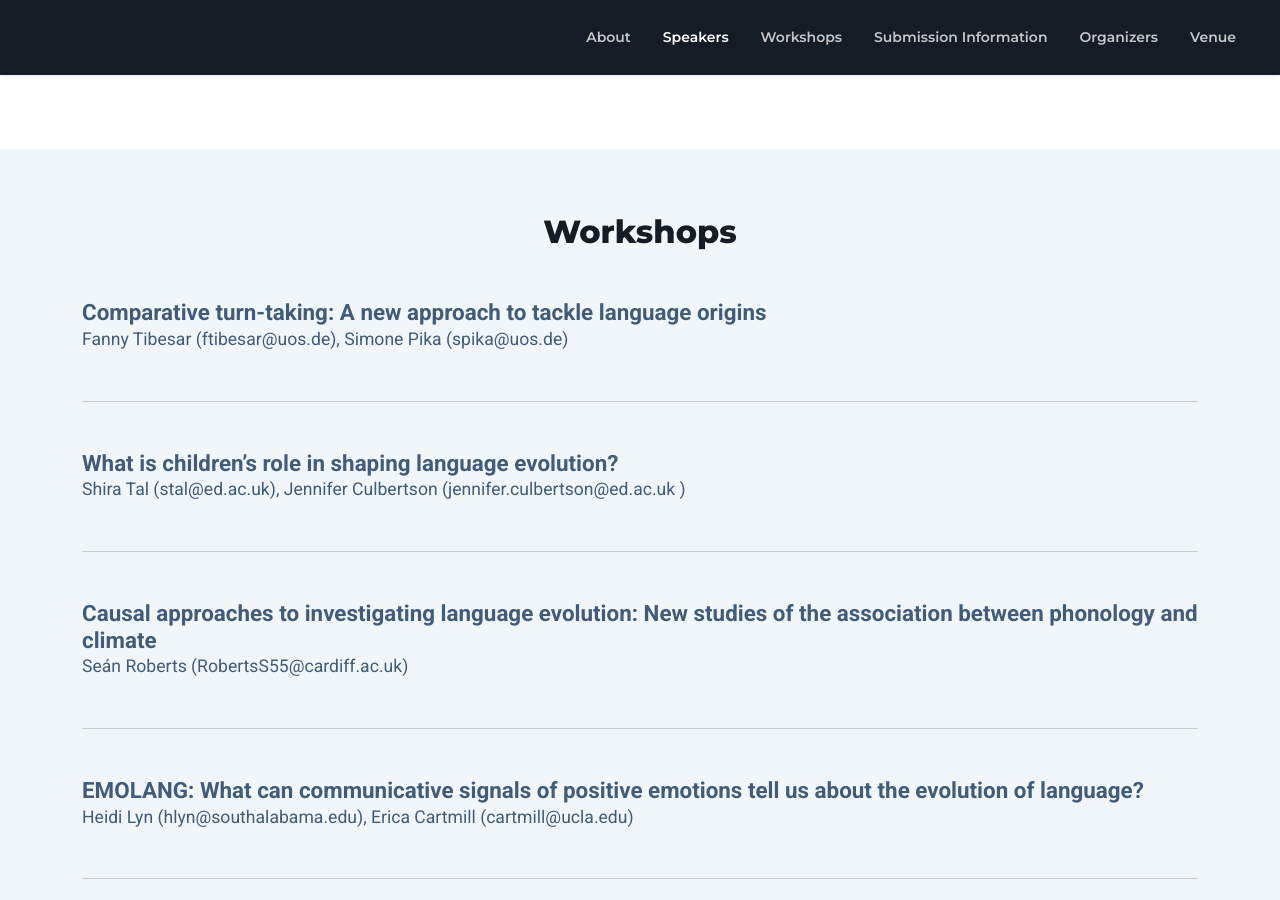
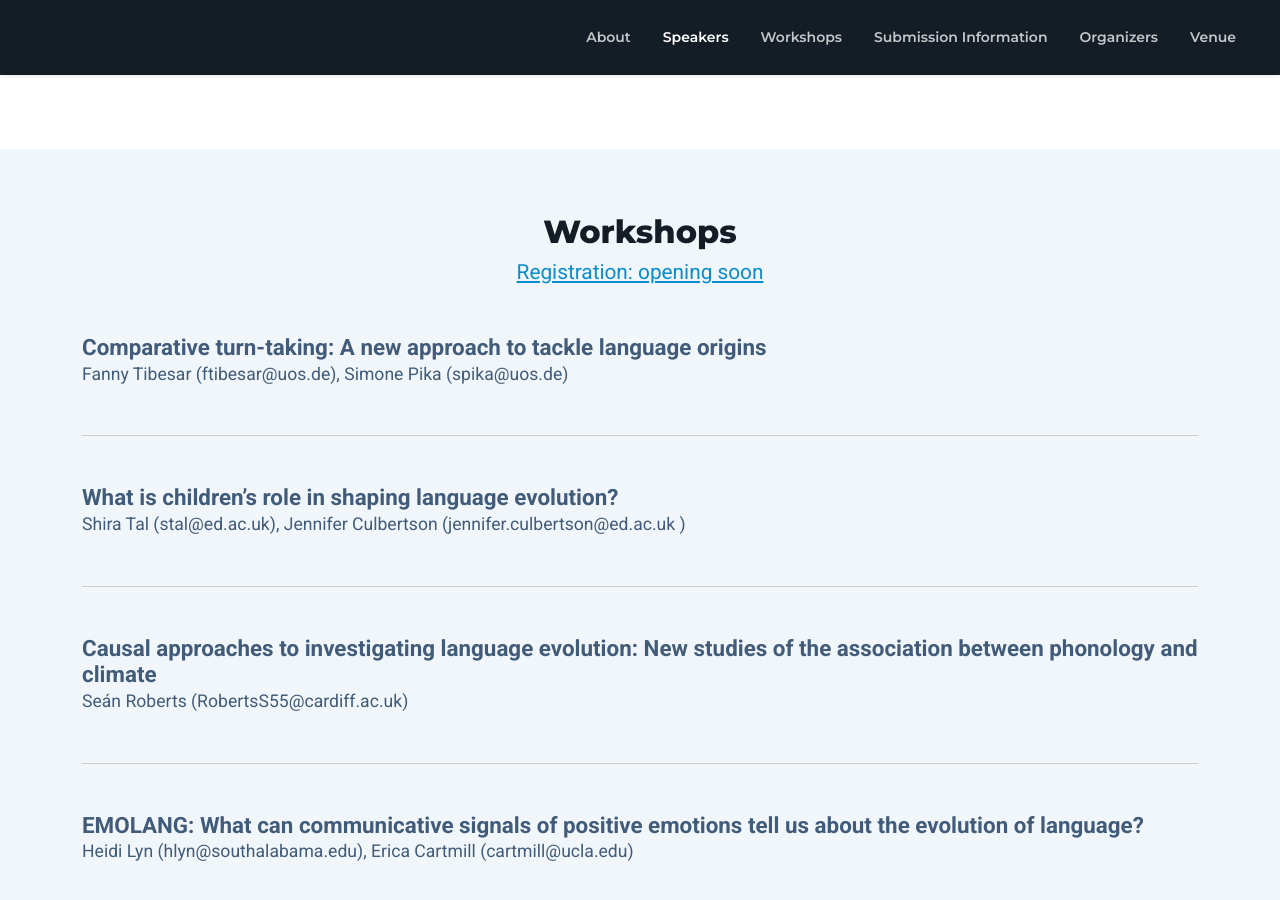
Before and after one commit to evolang2024/evolang2024.github.io, a Jekyll site: the page built from _pages/index.md, in a window 1280 px wide and 900 px high, scrolled down 1756 px. Built offline with Jekyll 4.4.1, drawn with Linux system fonts in a browser that asks for light colours; nearby versions of some CDN libraries; library files that are not in the unit come from our copies.

Commit message:
Update workshops.html
- Add placeholder registration link

```diff
--- a/_includes/workshops.html
+++ b/_includes/workshops.html
@@ -1,7 +1,8 @@
 <section id="workshops-section" class="workshops-section section theme-bg-light">
     <div class="container">
 
-        <h3 class="section-heading mb-5 text-center">{{include.header}}</h3>
+        <h3 class="section-heading mb-2 text-center">{{include.header}}</h3>
+        <a class="text-center mb-5" style="font-size:1.3em; display:flex; justify-content: center;" href="#">Registration: opening soon</a>
         <!-- <h4 class="section-intro text-center single-col-max mx-auto mb-3">{{include.subheader}}</h4> -->
         <div class="row" style="display: flex; margin-bottom:2em;">
             {% for workshop in include.workshop_list %}
```
